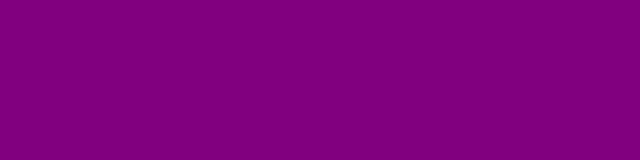
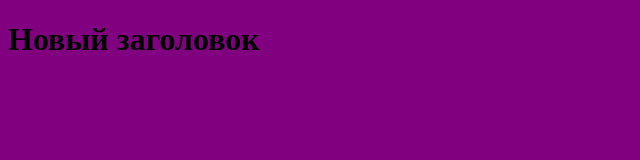
Before and after one commit to vitaliygalata1986/quatro, a plain HTML site: page test.html in a window 1280 px wide. Shown: the whole page, without its empty margins (0-640 px from the left). Drawn offline with Linux system fonts and the light colour scheme.

Commit message:
Новый заголовок
Новый заголовок

```diff
--- a/test.html
+++ b/test.html
@@ -9,6 +9,6 @@
     <link rel="stylesheet" href="style.css">
 </head>
 <body>
-
+<h1>Новый заголовок</h1>
 </body>
 </html>
```
